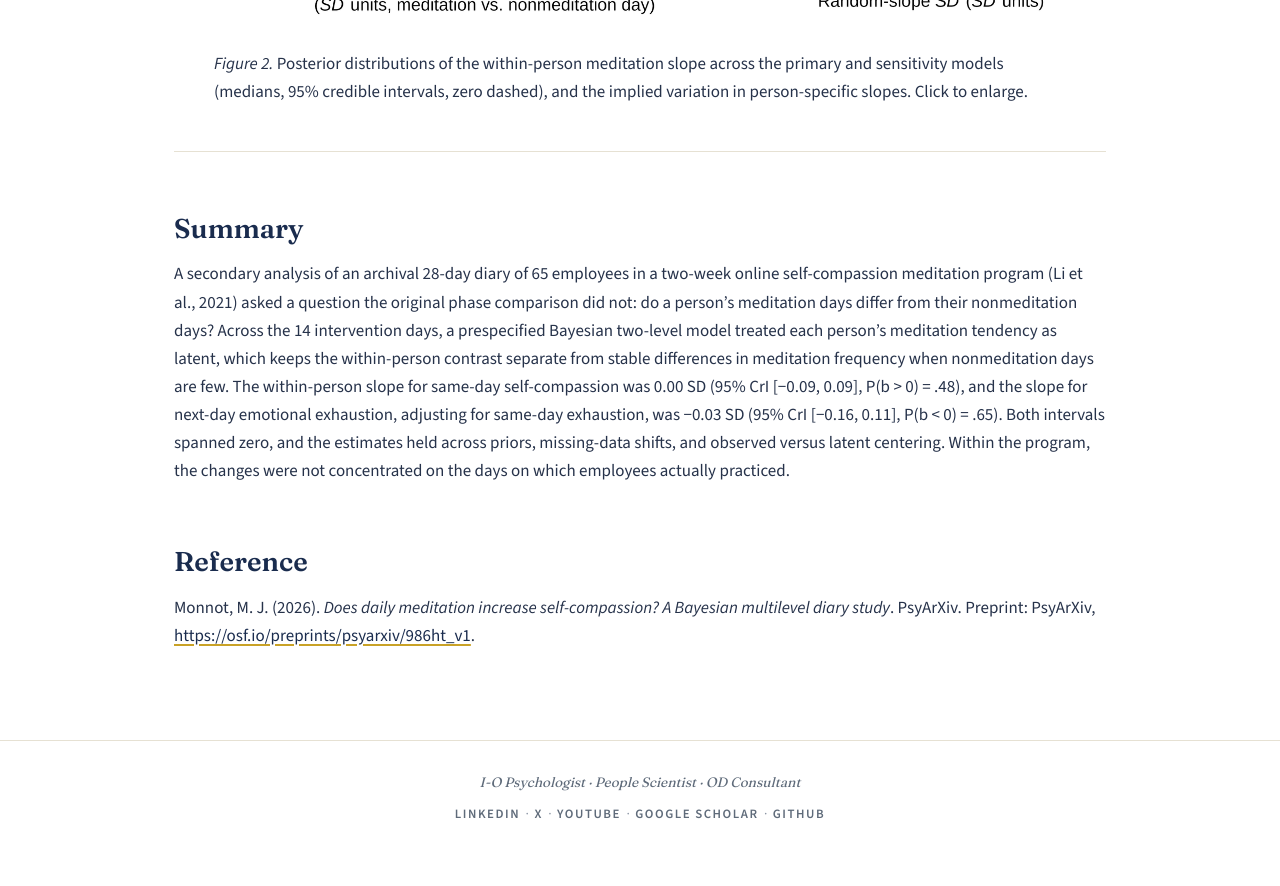
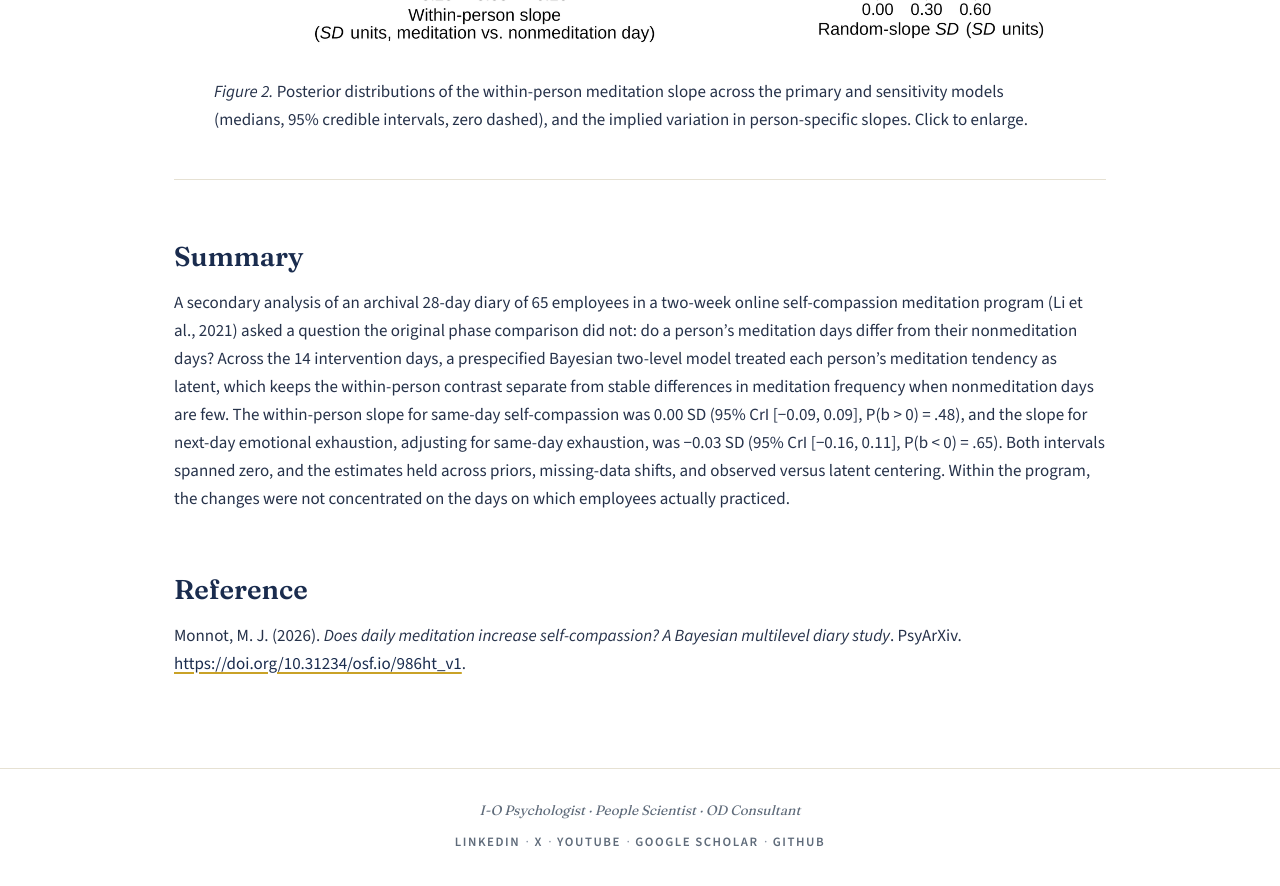
Before and after one commit to mjmonnot/mjmonnot.github.io, a Jekyll site: the page built from publications/2026-meditation-self-compassion-diary.md, in a window 1280 px wide and 900 px high, scrolled down 999 px. Shown: the top 886 px of the window. Built offline with Jekyll 4.4.1, drawn with Linux system fonts in a browser that asks for light colours; some of the changed text lies outside the part shown.

Commit message:
Normalize meditation diary preprint links to DOI 10.31234/osf.io/986ht_v1
Align the Diary publication summary, home feature cite, projects section, and companion page with the verified PsyArXiv DOI form used by the other live preprints. No paper text changed.

```diff
--- a/meditation-diary-2026/index.html
+++ b/meditation-diary-2026/index.html
@@ -52,12 +52,12 @@
 
   <h2>Links</h2>
   <ul class="clean">
-    <li>Preprint: PsyArXiv, <a href="https://osf.io/preprints/psyarxiv/986ht_v1">https://osf.io/preprints/psyarxiv/986ht_v1</a>.</li>
+    <li><a href="https://doi.org/10.31234/osf.io/986ht_v1">https://doi.org/10.31234/osf.io/986ht_v1</a>.</li>
     <li>Protocol, Stan model, and analysis code: <a href="https://github.com/mjmonnot/selfcompassion-diary-preprint">https://github.com/mjmonnot/selfcompassion-diary-preprint</a></li>
     <li>Data (original study&rsquo;s deposit, Li, 2021): <a href="https://osf.io/pqf6v/">https://osf.io/pqf6v/</a></li>
   </ul>
 
-  <p class="note">Monnot, M. J. (2026). <em>Does daily meditation increase self-compassion? A Bayesian multilevel diary study</em>. PsyArXiv. Preprint: PsyArXiv, <a href="https://osf.io/preprints/psyarxiv/986ht_v1">https://osf.io/preprints/psyarxiv/986ht_v1</a>.</p>
+  <p class="note">Monnot, M. J. (2026). <em>Does daily meditation increase self-compassion? A Bayesian multilevel diary study</em>. PsyArXiv. <a href="https://doi.org/10.31234/osf.io/986ht_v1">https://doi.org/10.31234/osf.io/986ht_v1</a>.</p>
 </main>
 
 
--- a/publications/2026-meditation-self-compassion-diary.md
+++ b/publications/2026-meditation-self-compassion-diary.md
@@ -8,7 +8,8 @@
 
 **Authors:** Matthew J. Monnot
 **Outlet:** *PsyArXiv preprint*
-**Link:** Preprint: PsyArXiv, [https://osf.io/preprints/psyarxiv/986ht_v1](https://osf.io/preprints/psyarxiv/986ht_v1).
+**DOI:** 10.31234/osf.io/986ht_v1
+**Link:** [Read the preprint →](https://doi.org/10.31234/osf.io/986ht_v1)
 **Code and protocol:** [Project repository →](https://github.com/mjmonnot/selfcompassion-diary-preprint)
 **Data:** [Original study's deposit (Li, 2021) →](https://osf.io/pqf6v/)
 **Companion site:** [Figures and summary →](https://mjmonnot.github.io/meditation-diary-2026/)
@@ -26,4 +27,4 @@
 
 ## Reference
 
-Monnot, M. J. (2026). *Does daily meditation increase self-compassion? A Bayesian multilevel diary study*. PsyArXiv. Preprint: PsyArXiv, [https://osf.io/preprints/psyarxiv/986ht_v1](https://osf.io/preprints/psyarxiv/986ht_v1).
+Monnot, M. J. (2026). *Does daily meditation increase self-compassion? A Bayesian multilevel diary study*. PsyArXiv. [https://doi.org/10.31234/osf.io/986ht_v1](https://doi.org/10.31234/osf.io/986ht_v1).
```
Also changed, not shown: index.md (+1 -1 lines), projects.md (+3 -3 lines).
